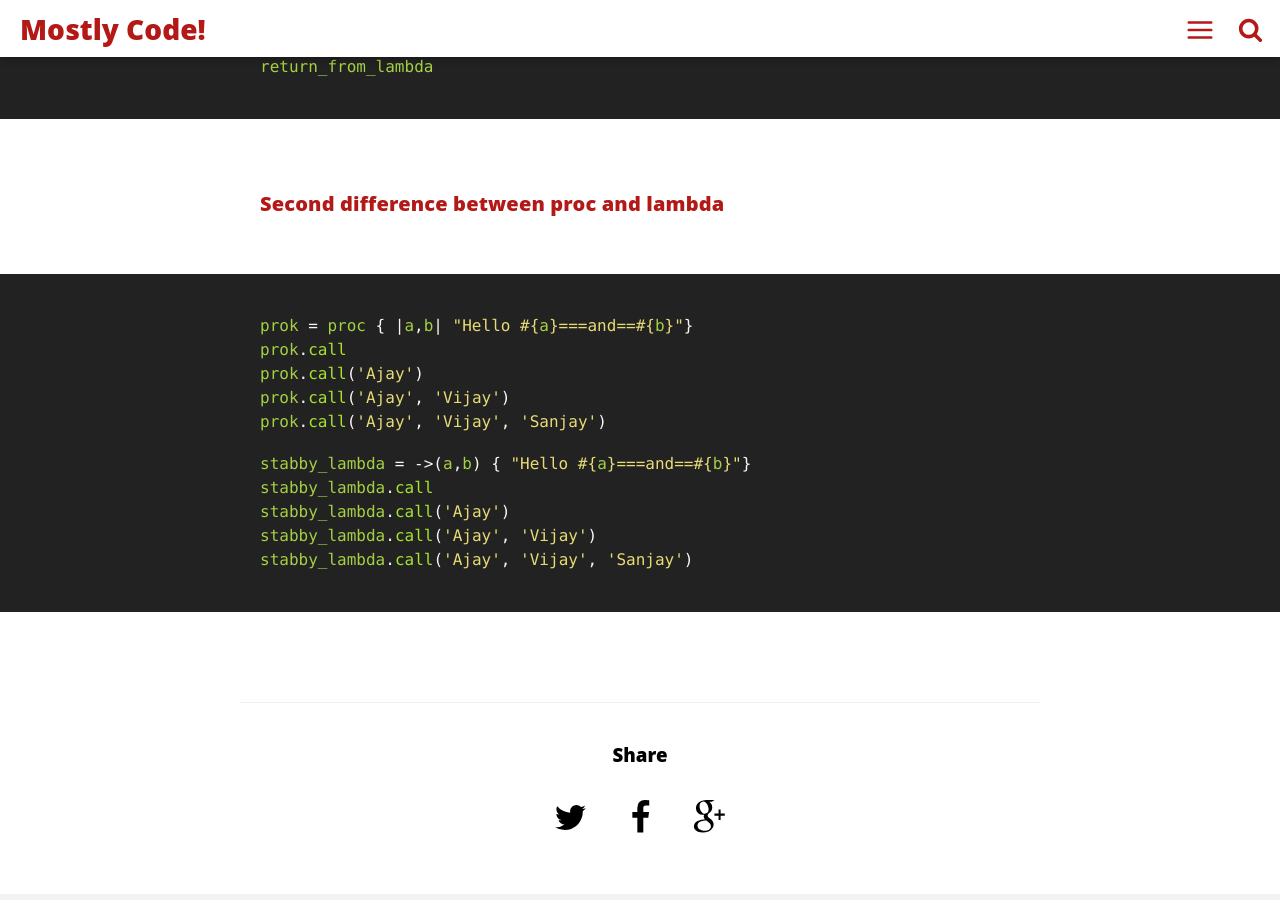
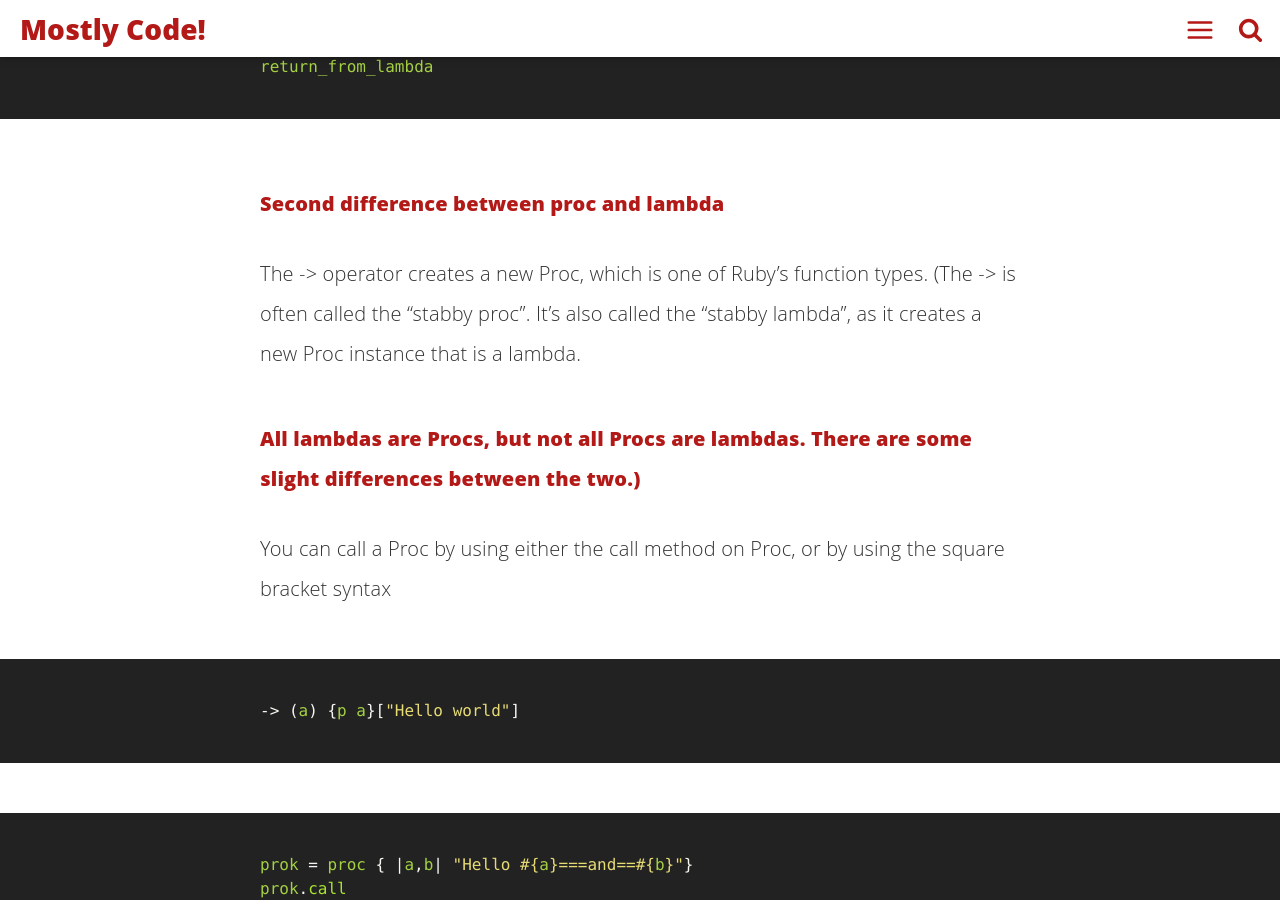
Before and after one commit to brijeshgpt7/brijeshgpt7.github.io, a Jekyll site: the page built from _posts/2015-01-05-Proc-in-ruby.md, in a window 1280 px wide and 900 px high, scrolled down 3659 px. Built offline with Jekyll 4.4.1, drawn with Linux system fonts in a browser that asks for light colours; comment, search, counter and statistics services are not loaded.

Commit message:
Added Extra

```diff
--- a/_posts/2015-01-05-Proc-in-ruby.md
+++ b/_posts/2015-01-05-Proc-in-ruby.md
@@ -124,7 +124,12 @@ return_from_lambda
 
 
 #### Second difference between proc and lambda
-
+The -> operator creates a new Proc, which is one of Ruby’s function types. (The -> is often called the “stabby proc”. It’s also called the “stabby lambda”, as it creates a new Proc instance that is a lambda.
+#### All lambdas are Procs, but not all Procs are lambdas. There are some slight differences between the two.)
+You can call a Proc by using either the call method on Proc, or by using the square bracket syntax
+{% highlight ruby %}
+-> (a) {p a}["Hello world"]
+{% endhighlight %}
 {% highlight ruby %}
 prok = proc { |a,b| "Hello #{a}===and==#{b}"}
 prok.call
```
